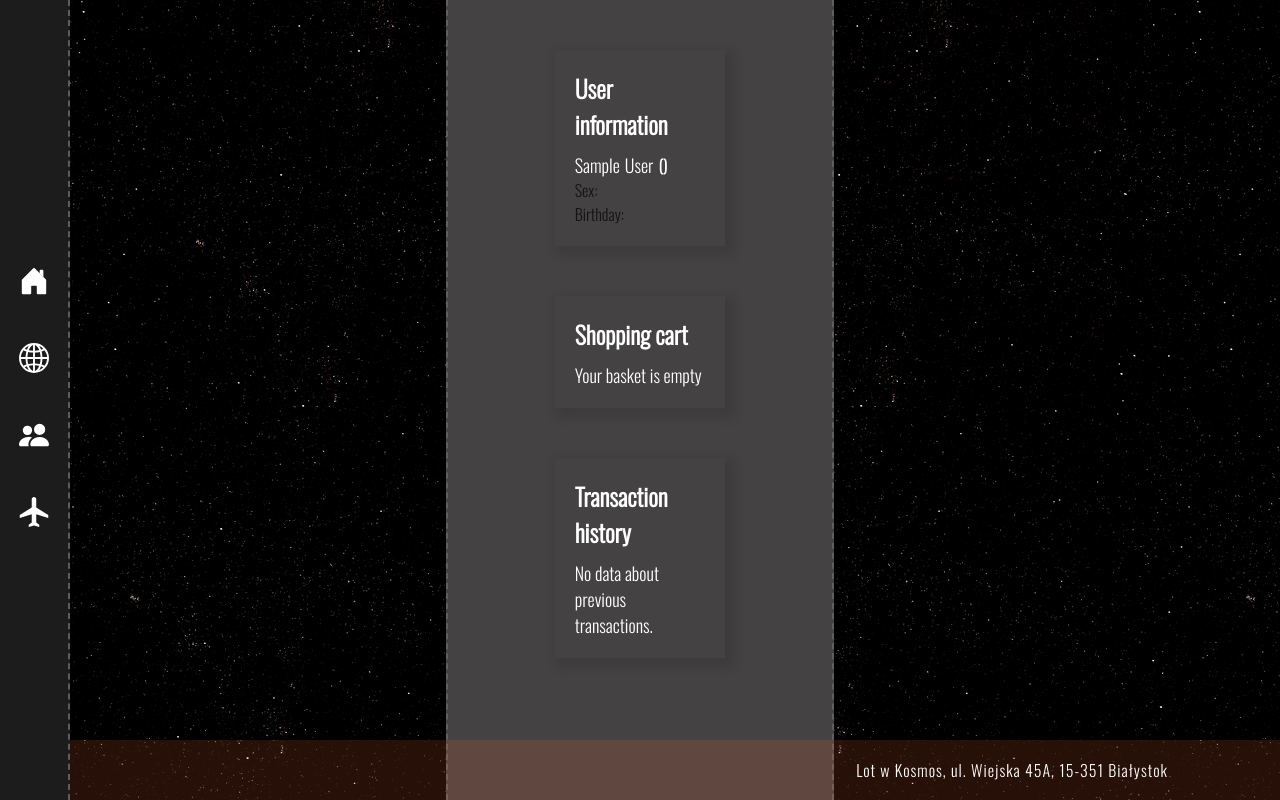
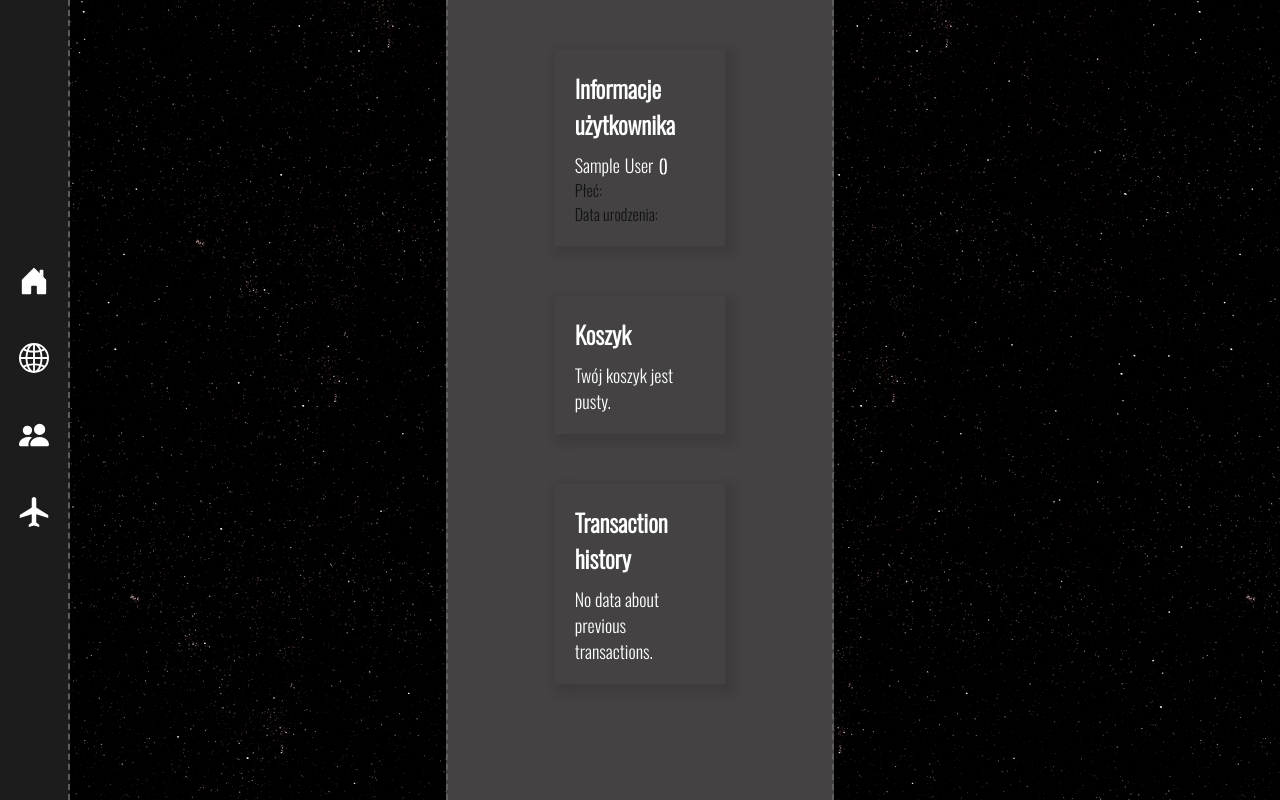
Before and after one commit to Versonee/react-app, a React (Create React App) app: page /profile in a window 1280 px wide. Built offline with nearby package versions, Linux system fonts and the light colour scheme; sample sign-in values are in the browser's storage.

Commit message:
Poprawki graficzne do strony profilu

```diff
--- a/src/components/views/ProfileView.js
+++ b/src/components/views/ProfileView.js
@@ -15,22 +15,19 @@ export default function ProfileView(props){
                 <div className="profile-wrapper">
                 <div className="profile-view">
                     <div className="user-info">
-                        <div className="description">User information</div>
+                        <div className="description">Informacje użytkownika</div>
                         <div className="account">
                             <div className="name">{user.firstName}</div>
                             <div className="lastname">{user.lastName}</div>
                             <div className="login">({user.login})</div>
                         </div>
-                        <div className="sex">Sex: {user.sex}</div>
-                        <div className="birthday">Birthday: {user.dateOfBirth}</div>
+                        <div className="sex">Płeć: {user.sex}</div>
+                        <div className="birthday">Data urodzenia: {user.dateOfBirth}</div>
                     </div>
                     <ShoppingCart removeTrigger={props.removeTrigger} shopList={props.shopList}/>
                     <div className="history">
                         <div className="description">Transaction history</div>
                         <div className="empty-message">No data about previous transactions.</div>
-                    </div>
-                    <div className="footer">
-                        <div className="footer-text">Lot w Kosmos, ul. Wiejska 45A, 15-351 Białystok</div>
                     </div>
                 </div>
                 </div>
--- a/src/components/views/ShoppingCart.js
+++ b/src/components/views/ShoppingCart.js
@@ -26,14 +26,15 @@ const ShoppingCart = (props) =>{
     }
     return(
         <div className="shopping-cart">
-            <div className="cart-title">Shopping cart</div>
+            <div className="cart-title">Koszyk</div>
             <div className="shop-items">
                 {shopList.map((value, index)=>{
                     return(
                         <div key={"shop-item-"+index} className="item">
-                            <div className="from">{value.portLink.startingPort.name}</div>
-                            <div className="arrow">to</div>
-                            <div className="to">{value.portLink.endPort.name}</div>
+                            <div className="arrow">z</div>
+                            <div className="from">{value.portLink.startingPort.name}, {value.portLink.startingPort.planet.name}</div>
+                            <div className="arrow">do</div>
+                            <div className="to">{value.portLink.endPort.name}, {value.portLink.endPort.planet.name}</div>
                             <div className="price">
                                 <div className="amount">{parseFloat(value.ticketPrice)}</div>
                                 <div className="currency">PLN</div>
@@ -48,15 +49,15 @@ const ShoppingCart = (props) =>{
             {shopList.length > 0 &&
                 <div className="summary">
                     <div className="total-cost">
-                        <div className="description">Total:</div>
+                        <div className="description">Suma:</div>
                         <div className="price">{getTotalCost()}</div>
                         <div className="currency">PLN</div>
                     </div>
-                    <div className="buy-button" onClick={createOrder}>confirm</div>
+                    <div className="buy-button" onClick={createOrder}>płacę</div>
                 </div>
             }
             {shopList.length === 0 &&
-                <div className="empty-message">Your basket is empty</div>
+                <div className="empty-message">Twój koszyk jest pusty.</div>
             }
 
         </div>
--- a/src/css/style.css
+++ b/src/css/style.css
@@ -461,9 +461,11 @@
   justify-content: center;
   align-items: center;
   transition: 0.4s;
+  border-radius: 10px;
 }
 .shopping-cart .summary .buy-button:hover {
   background: rgba(224, 68, 11, 0.5);
+  cursor: pointer;
 }
 
 /*# sourceMappingURL=style.css.map */
```
